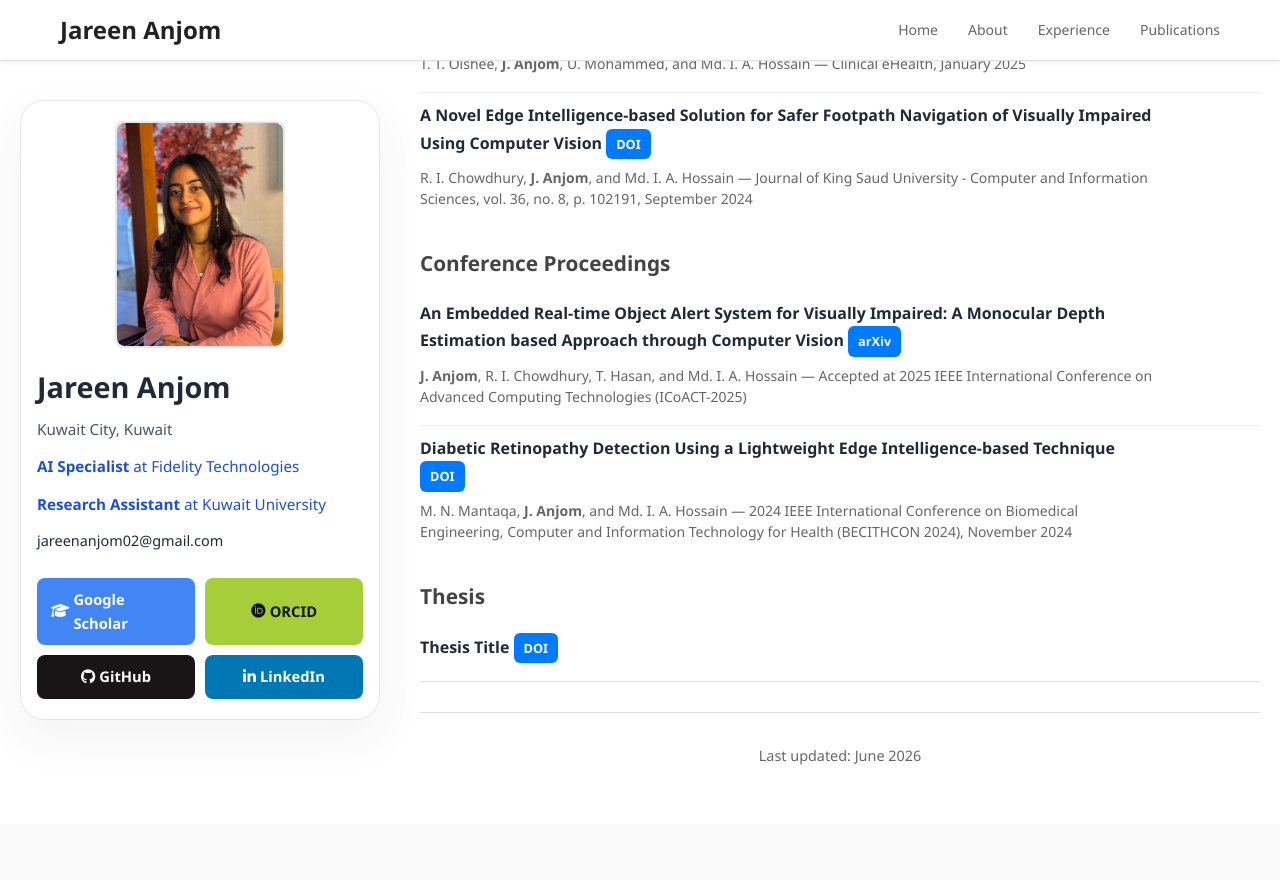
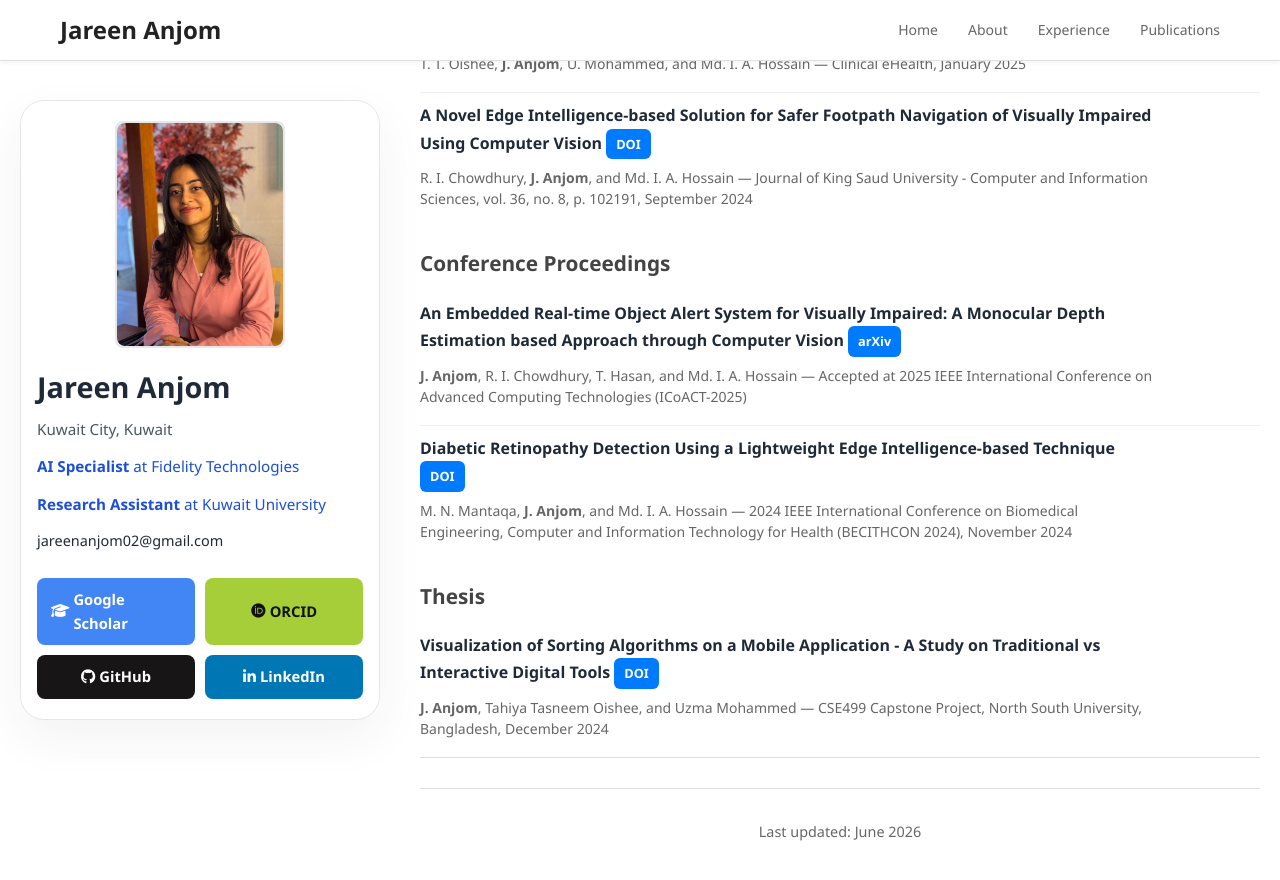
Before and after one commit to jareenanjom/jareenanjom.github.io, a Jekyll site: the page built from _pages/index.md, in a window 1280 px wide and 900 px high, scrolled down 3957 px. Shown: the top 880 px of the window. Built offline with Jekyll 4.4.1, drawn with Linux system fonts in a browser that asks for light colours; before the commit the page ends 4781 px from its top, so only the background shows below that.

Commit message:
fixes
Co-authored-by: Copilot <copilot@github.com>

```diff
--- a/_pages/index.md
+++ b/_pages/index.md
@@ -603,7 +603,8 @@ redirect_from:
     <li>
       <div class="publication-ref">
         <div>
-          <div class="publication-title">Thesis Title <a class="doi-button" href="https://doi.org/10.13140/RG.2.2.12458.17602" target="_blank">DOI</a></div>
+          <div class="publication-title">Visualization of Sorting Algorithms on a Mobile Application - A Study on Traditional vs Interactive Digital Tools <a class="doi-button" href="https://doi.org/10.13140/RG.2.2.12458.17602" target="_blank">DOI</a></div>
+          <p class="publication-meta"><strong>J. Anjom</strong>, Tahiya Tasneem Oishee, and Uzma Mohammed — CSE499 Capstone Project, North South University, Bangladesh, December 2024</p>
         </div>
       </div>
     </li>
```
